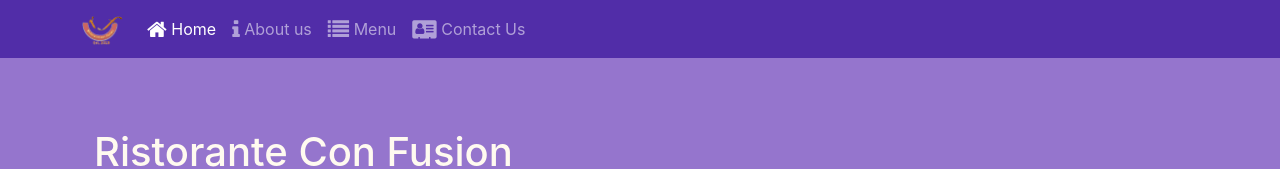
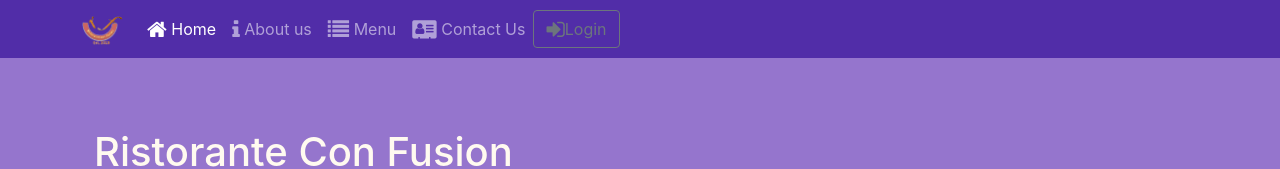
Before and after one commit to leehsihau/restaurant-react, a React (Create React App) app in the folder week1/react-frontend/: page /home in a window 1280 px wide. Shown: the top 169 px of the page. Built offline with nearby package versions, Linux system fonts and the light colour scheme.

Commit message:
Uncontrolled forms

```diff
--- a/week1/react-frontend/src/Components/HeaderComponent.js
+++ b/week1/react-frontend/src/Components/HeaderComponent.js
@@ -1,5 +1,6 @@
 import React, { Component } from "react";
-import { Navbar, NavbarBrand, Nav, NavbarToggler, Collapse, NavItem, Jumbotron } from 'reactstrap';
+import { Navbar, NavbarBrand, Nav, NavbarToggler, Collapse, NavItem, Jumbotron, Button, Modal,
+ModalHeader, ModalBody, Form, FormGroup, Label, Input } from 'reactstrap';
 import { NavLink } from 'react-router-dom';
 
 class Header extends Component {
@@ -8,12 +9,27 @@ class Header extends Component {
         super(props);
         this.state={
             isNavOpen: false,
+            isModalOpen: false
         }
         this.toggleNav = this.toggleNav.bind(this);
+        this.toggleModal = this.toggleModal.bind(this);
+        this.handleLogin = this.handleLogin.bind(this);
+
     }
 
     toggleNav() {
         this.setState({isNavOpen: !this.state.isNavOpen});
+    }
+
+    toggleModal() {
+        this.setState({isModalOpen: !this.state.isModalOpen});
+
+    }
+
+    handleLogin(event) {
+        this.toggleModal();
+        alert("Username: "+this.username.value+" password: "+this.password.value+ " remember: "+this.remember.checked);
+        event.preventDefault();
     }
 
     render() {
@@ -48,6 +64,13 @@ class Header extends Component {
                                     </NavLink>
                                 </NavItem>
                             </Nav>
+                            <Nav className="ml-auto" navbar>
+                                <NavItem>
+                                    <Button outline onClick={this.toggleModal}>
+                                        <span className="fa fa-sign-in fa-lg"></span>Login
+                                    </Button>
+                                </NavItem>
+                            </Nav>
                         </Collapse>
                     </div>
                 </Navbar>
@@ -61,6 +84,28 @@ class Header extends Component {
                         </div>
                     </div>
                 </Jumbotron>
+                <Modal isOpen={this.state.isModalOpen} toggle={this.toggleModal}>
+                    <ModalHeader toggle={this.toggleModal}>Login</ModalHeader>
+                    <ModalBody>
+                        <Form onSubmit={this.handleLogin}>
+                            <FormGroup>
+                                <Label htmlFor="username">Username</Label>
+                                <Input type="text" id="username" name="username" innerRef={(input)=>this.username=input}/>
+                            </FormGroup>
+                            <FormGroup>
+                                <Label htmlFor="password">Password</Label>
+                                <Input type="password" id="password" name="password" innerRef={(input)=>this.password=input}/>
+                            </FormGroup>
+                            <FormGroup check>
+                                <Label check>
+                                    <Input type="checkbox" name="remember" innerRef={(input)=>this.remember=input}/>
+                                    Remember me
+                                </Label>
+                            </FormGroup>
+                            <Button type="submit" value="submit" color="primary">Login</Button>
+                        </Form>
+                    </ModalBody>
+                </Modal>
             </>
         );
     }
```
